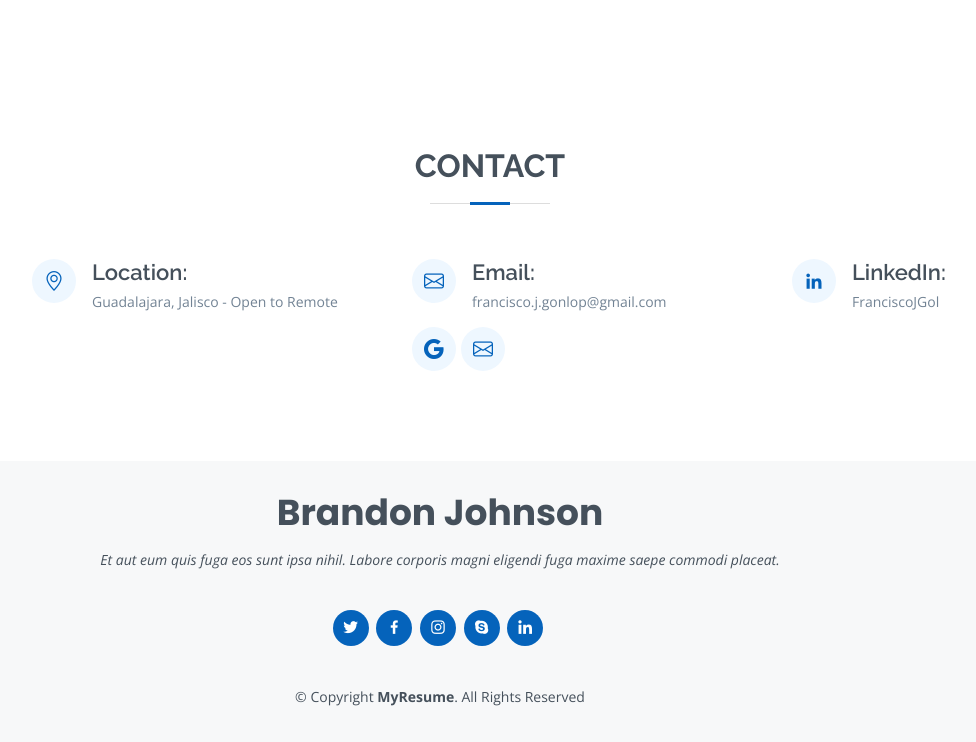
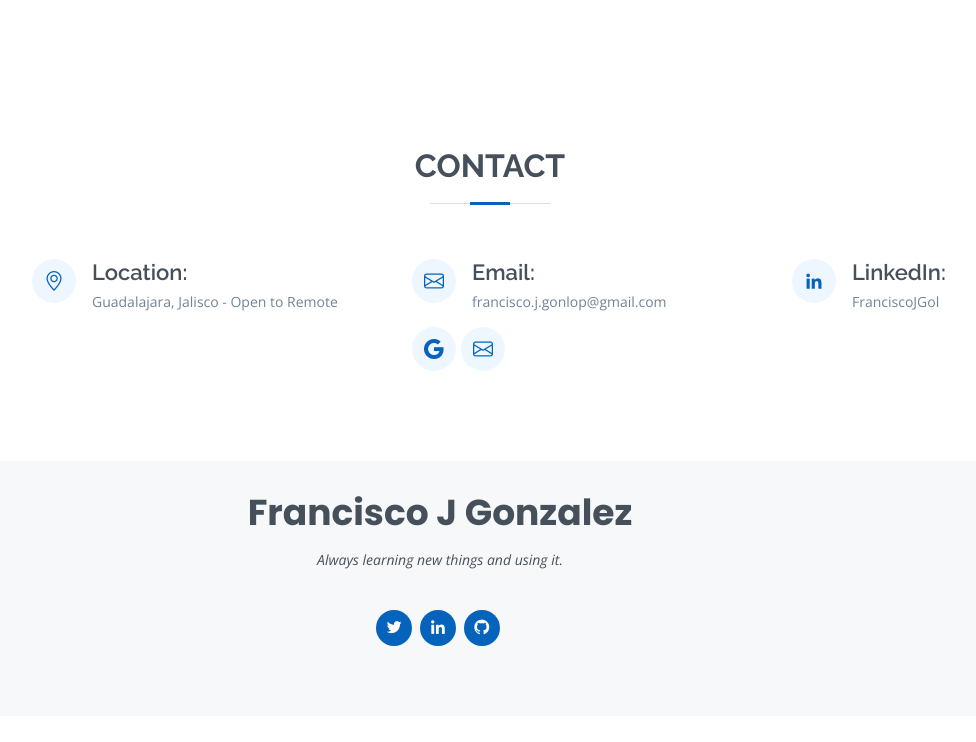
Before and after one commit to FranciscoJGo/myPortfolio, a plain HTML site: page index.html in a window 1280 px wide. Shown: the part 2762-3504 px from the top of the page, without its empty margins (200-1176 px from the left). After the commit the page ends 3478 px from the top, so only its background shows below. Drawn offline with nearby package versions, Linux system fonts and the light colour scheme.

Commit message:
Footer updated

```diff
--- a/index.html
+++ b/index.html
@@ -298,17 +298,12 @@
   <!-- ======= Footer ======= -->
   <footer id="footer">
     <div class="container">
-      <h3>Brandon Johnson</h3>
-      <p>Et aut eum quis fuga eos sunt ipsa nihil. Labore corporis magni eligendi fuga maxime saepe commodi placeat.</p>
+      <h3>Francisco J Gonzalez</h3>
+      <p>Always learning new things and using it.</p>
       <div class="social-links">
-        <a href="#" class="twitter"><i class="bx bxl-twitter"></i></a>
-        <a href="#" class="facebook"><i class="bx bxl-facebook"></i></a>
-        <a href="#" class="instagram"><i class="bx bxl-instagram"></i></a>
-        <a href="#" class="google-plus"><i class="bx bxl-skype"></i></a>
-        <a href="#" class="linkedin"><i class="bx bxl-linkedin"></i></a>
-      </div>
-      <div class="copyright">
-        &copy; Copyright <strong><span>MyResume</span></strong>. All Rights Reserved
+        <a href="https://twitter.com/FranciscoJGol" target="_blank" class="twitter"><i class="bx bxl-twitter"></i></a>
+        <a href="https://www.linkedin.com/in/franciscojgol/" target="_blank" class="linkedin"><i class="bx bxl-linkedin"></i></a>
+        <a href="https://github.com/FranciscoJGo" target="_blank" class="github"><i class="bx bxl-github"></i></a>
       </div>
 
     </div>
```
